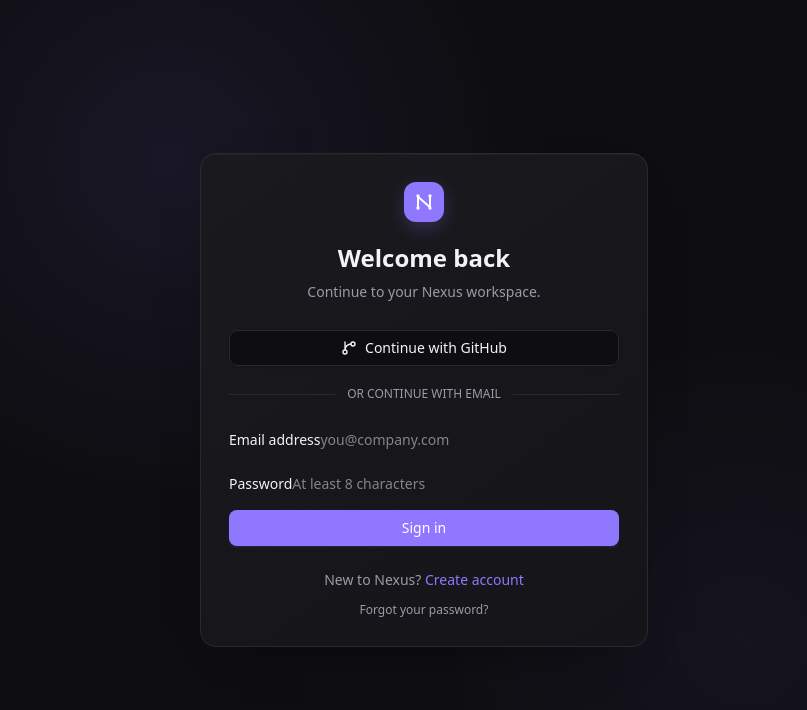
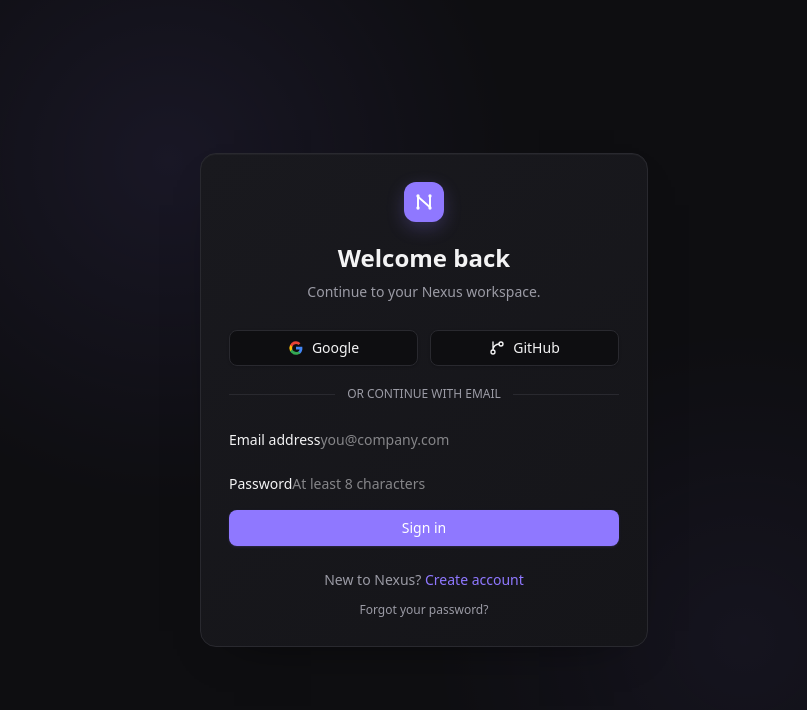
Before and after one commit to vitorgamer778/nexus-saas-dashboard, a Next.js app: page /login in a window 1280 px wide. Shown: the top 710 px of the page, without its empty margins (216-1023 px from the left). Built offline with nearby package versions, Linux system fonts and the light colour scheme; no server answers.

Commit message:
feat(auth): add Google sign-in option

```diff
--- a/src/components/auth-card.tsx
+++ b/src/components/auth-card.tsx
@@ -18,6 +18,9 @@ export function AuthCard({
 }) {
   const router = useRouter(),
     [loading, setLoading] = useState(false),
+    [oauthLoading, setOauthLoading] = useState<"google" | "github" | null>(
+      null,
+    ),
     [error, setError] = useState("");
   const submit = async (e: React.FormEvent<HTMLFormElement>) => {
     e.preventDefault();
@@ -72,8 +75,9 @@ export function AuthCard({
           : next,
     );
   };
-  const oauth = async () => {
+  const oauth = async (provider: "google" | "github") => {
     setError("");
+    setOauthLoading(provider);
     let supabase;
     try {
       supabase = createClient();
@@ -81,20 +85,28 @@ export function AuthCard({
       setError(
         "Authentication is temporarily unavailable. Please try again later.",
       );
+      setOauthLoading(null);
       return;
     }
     const authOrigin = getAuthOrigin(location.origin);
     if (!authOrigin) {
       setError("Authentication redirect configuration is invalid.");
+      setOauthLoading(null);
       return;
     }
     const callback = new URL("/auth/callback", authOrigin);
-    callback.searchParams.set("next", next);
+    callback.searchParams.set(
+      "next",
+      mode === "register" ? "/onboarding" : next,
+    );
     const { error } = await supabase.auth.signInWithOAuth({
-      provider: "github",
+      provider,
       options: { redirectTo: callback.toString() },
     });
-    if (error) setError(error.message);
+    if (error) {
+      setError(error.message);
+      setOauthLoading(null);
+    }
   };
   return (
     <Card className="w-full max-w-md p-7 shadow-2xl">
@@ -120,15 +132,36 @@ export function AuthCard({
       )}
       {mode !== "forgot" && (
         <>
+          <div className="grid gap-3 sm:grid-cols-2">
             <Button
               variant="outline"
               className="w-full"
               type="button"
-            onClick={oauth}
+              disabled={oauthLoading !== null}
+              onClick={() => oauth("google")}
             >
+              {oauthLoading === "google" ? (
+                <LoaderCircle className="size-4 animate-spin" />
+              ) : (
+                <GoogleMark />
+              )}
+              Google
+            </Button>
+            <Button
+              variant="outline"
+              className="w-full"
+              type="button"
+              disabled={oauthLoading !== null}
+              onClick={() => oauth("github")}
+            >
+              {oauthLoading === "github" ? (
+                <LoaderCircle className="size-4 animate-spin" />
+              ) : (
                 <GitBranch className="size-4" />
-            Continue with GitHub
+              )}
+              GitHub
             </Button>
+          </div>
           <div className="my-5 flex items-center gap-3 text-xs text-muted-foreground">
             <span className="h-px flex-1 bg-border" />
             OR CONTINUE WITH EMAIL
@@ -212,3 +245,26 @@ export function AuthCard({
     </Card>
   );
 }
+
+function GoogleMark() {
+  return (
+    <svg viewBox="0 0 24 24" className="size-4" aria-hidden="true">
+      <path
+        fill="#4285F4"
+        d="M21.6 12.2c0-.7-.1-1.4-.2-2.1H12v4h5.4a4.6 4.6 0 0 1-2 3v2.6h3.3c1.9-1.8 2.9-4.4 2.9-7.5Z"
+      />
+      <path
+        fill="#34A853"
+        d="M12 22c2.7 0 5-.9 6.7-2.3l-3.3-2.6c-.9.6-2.1 1-3.4 1a5.9 5.9 0 0 1-5.5-4.1H3.1v2.7A10 10 0 0 0 12 22Z"
+      />
+      <path
+        fill="#FBBC05"
+        d="M6.5 14a6 6 0 0 1 0-3.9V7.4H3.1a10 10 0 0 0 0 9.3L6.5 14Z"
+      />
+      <path
+        fill="#EA4335"
+        d="M12 6a5.4 5.4 0 0 1 3.8 1.5l2.9-2.8A9.6 9.6 0 0 0 12 2a10 10 0 0 0-8.9 5.4l3.4 2.7A5.9 5.9 0 0 1 12 6Z"
+      />
+    </svg>
+  );
+}
```
Also changed, not shown: 1 other file (tests, documents, lock files or other folders). Lines whose indentation alone changed are shown as unchanged.
